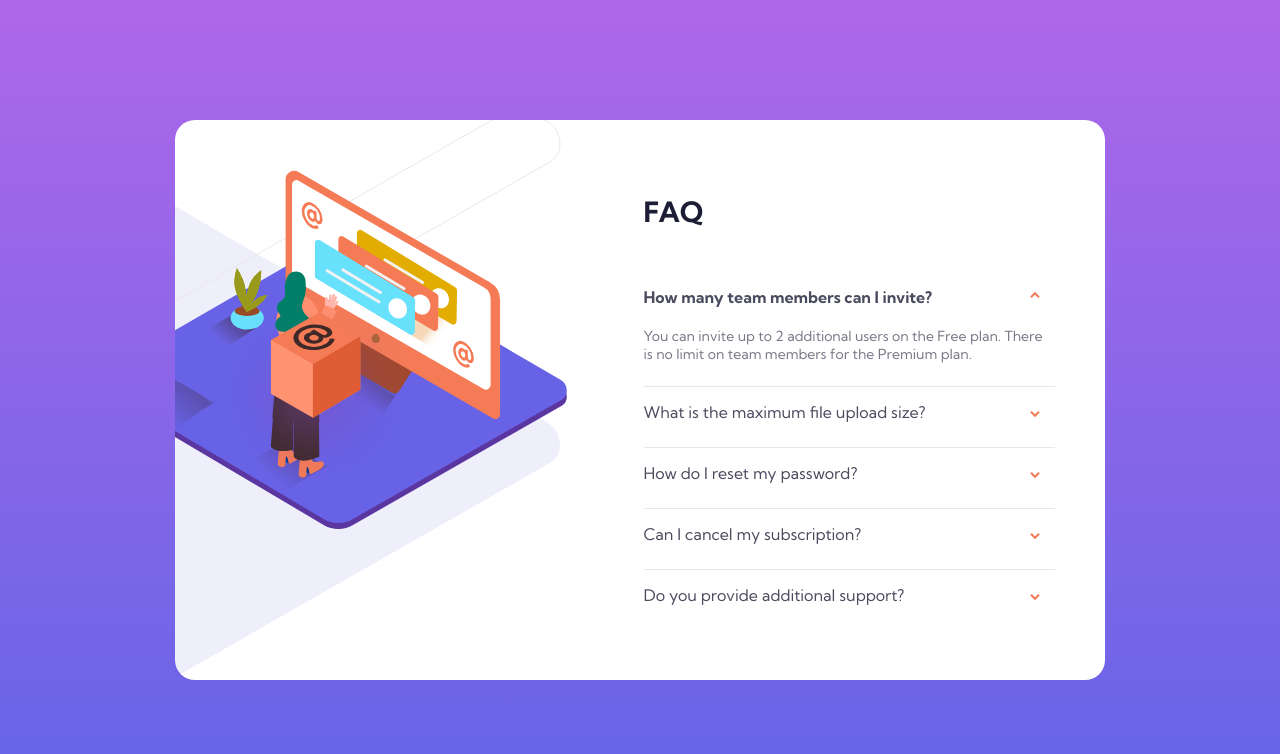
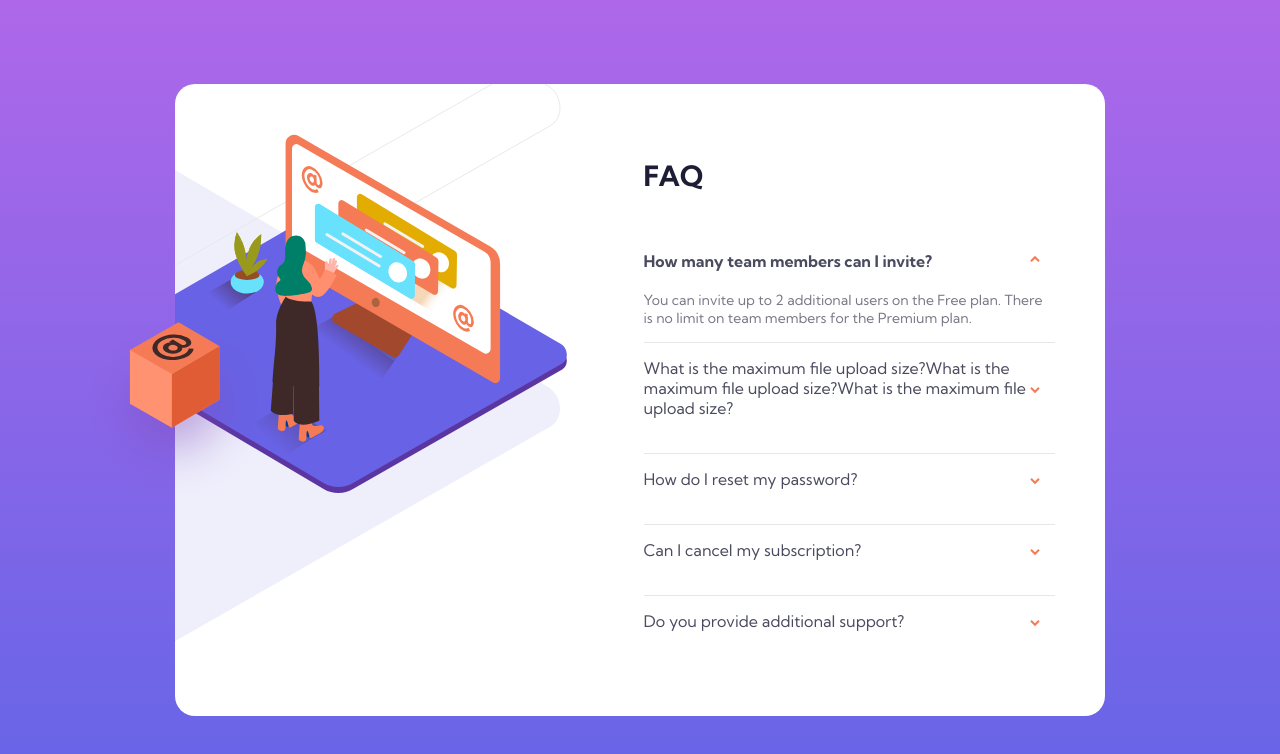
Before and after one commit to ismet-sancakli/faq-card-with-html-css-javascript, a plain HTML site: page faq-accordion-card-main/index.html in a window 1280 px wide. Both pictures are taken after a click on the label "How many team members can I invite?". Drawn offline with Linux system fonts and the light colour scheme.

Commit message:
Tasarımımızda boşlukların durumundan kaynaklı olarak oluşan düzensizlikler giderildi. Ayrıca bu durumların statik değerlerden kaynaklandığı görüldü ve bu değerler dinamik hale getirildi.

```diff
--- a/faq-accordion-card-main/index.html
+++ b/faq-accordion-card-main/index.html
@@ -9,7 +9,6 @@
   <title>Frontend Mentor | FAQ Accordion Card</title>
   <link rel="stylesheet" href="style.css">
 
-  <script src="javascript.js"></script>
 </head>
 
 <body>
@@ -41,7 +40,7 @@
       </div>
       <div class="faq-two">
         <input type="checkbox" id="question-two">
-        <label for="question-two">What is the maximum file upload size?<span><img src="./images/icon-arrow-down.svg" alt=""></span></label>
+        <label for="question-two">What is the maximum file upload size?What is the maximum file upload size?What is the maximum file upload size?<span><img src="./images/icon-arrow-down.svg" alt=""></span></label>
         <div class="content">No more than 2GB. All files in your account must fit your allotted storage space.
         </div>
       </div>
@@ -62,6 +61,7 @@
         <input type="checkbox" id="question-five">
         <label for="question-five">Do you provide additional support?<span><img src="./images/icon-arrow-down.svg" alt=""></span></label>
         <div class="content">You can invite up to 2 additional users on the Free plan. There is no limit on
+          team members for the Premium plan.Chat and email support is available 24/7. Phone lines are open during normal business hours.You can invite up to 2 additional users on the Free plan. There is no limit on
           team members for the Premium plan.Chat and email support is available 24/7. Phone lines are open during normal business hours.
         </div>
       </div>
@@ -85,6 +85,6 @@ Yes! Send us a message and we’ll process your request no questions asked.
 Do you provide additional support?
 Chat and email support is available 24/7. Phone lines are open during normal business hours.-->
 
-<script src="javascript.js"></script>
+  <script src="javascript.js"></script>
 </body>
 </html>
--- a/faq-accordion-card-main/style.css
+++ b/faq-accordion-card-main/style.css
@@ -20,6 +20,7 @@ body {
 }
 
 .container {
+  position: relative;
   width: 930px;
   background-color: white;
   grid-template-columns: repeat(2, 1fr);
@@ -45,9 +46,10 @@ body {
 
 .outher {
   position: absolute;
-  top: 310px;
-  left: 220px;
+  top: 50%;
+  left: -1rem;
   z-index: 2;
+  margin: -5rem;
 }
 
 .inner {
@@ -80,10 +82,12 @@ body {
 .faq-container span {
   float: right;
   transition: 0.4s;
+  margin-left: auto;
 }
 
 label {
-  display: block;
+  align-items: center;
+  display: flex;
   cursor: pointer;
   text-align: left;
   padding: 15px 15px 15px 0px;
@@ -100,7 +104,7 @@ input {
 }
 
 .content {
-  padding: 5px 0;
+  padding: 5px 0 15px;
   color: hsl(240, 6%, 50%);
   font-size: 14px;
   overflow: hidden;
@@ -110,8 +114,9 @@ input {
 }
 
 input:checked ~ .content {
-  height: 64px;
+  height: auto;
   opacity: 1;
+  padding: 5px 0px 15px;
 }
 
 input:checked ~ label {
@@ -136,6 +141,7 @@ input:checked ~ label span {
     margin: 0 auto;
     width: auto;
     margin-top: -110px;
+    overflow: visible;
   }
   .inner {
     overflow: visible;
```
